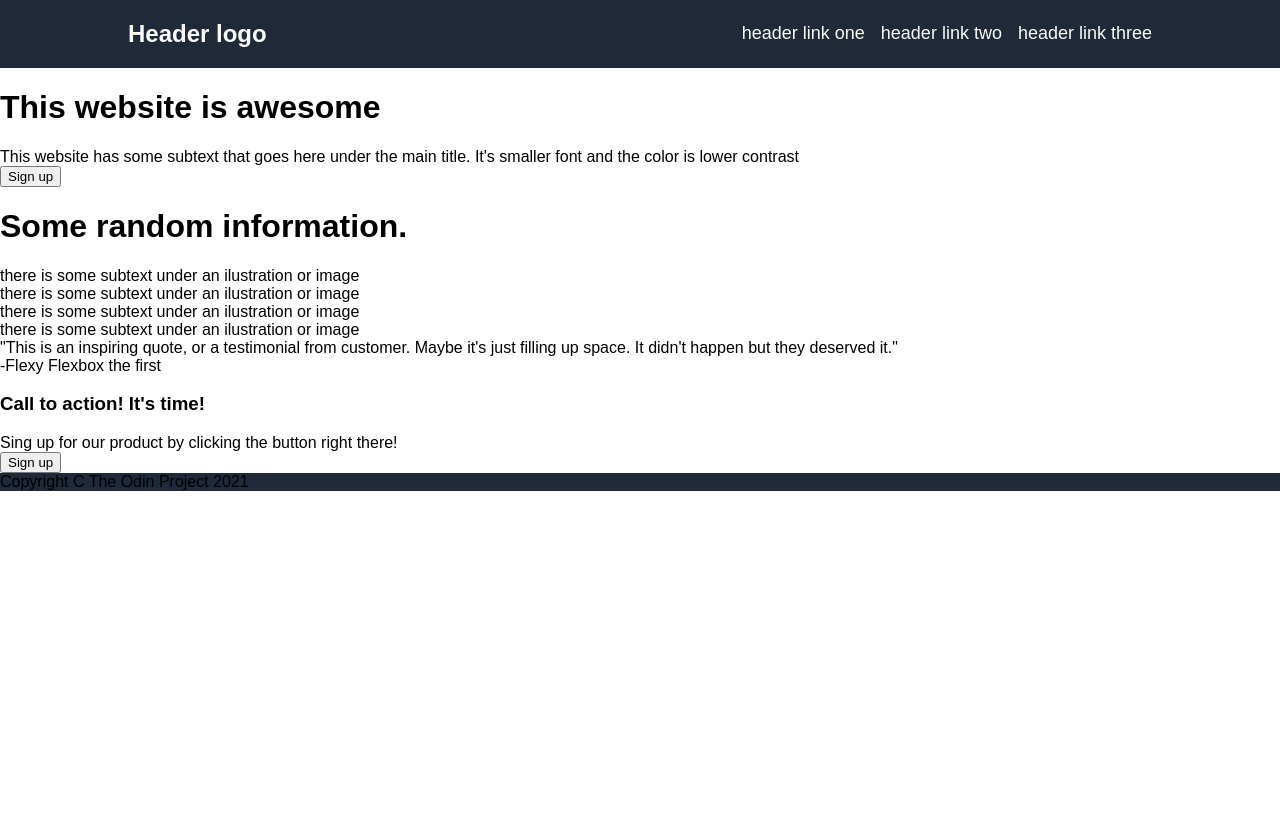
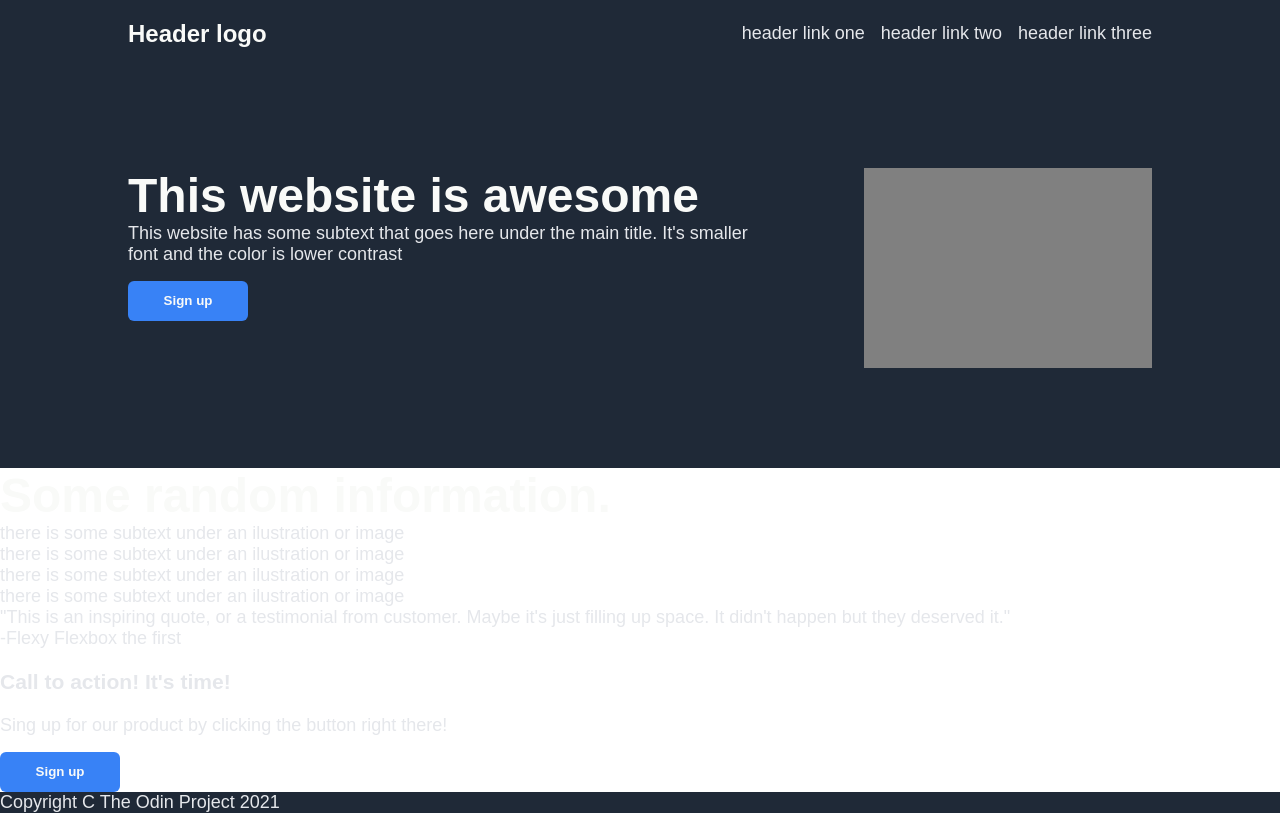
Before and after one commit to BillGatesReckoning/flexbox, a plain HTML site: page index.html in a window 1280 px wide. Drawn offline with Linux system fonts and the light colour scheme.

Commit message:
Style the top part of the page

```diff
--- a/index.html
+++ b/index.html
@@ -20,6 +20,7 @@
                 <div>This website has some subtext that goes here under the main title. It's smaller font and the color is lower contrast</div>
                 <button>Sign up</button>
             </div>
+            <div class="placeholder"></div>
         </div>
         <div class="middle">
             <h1>Some random information.</h1>
--- a/style.css
+++ b/style.css
@@ -5,8 +5,10 @@ body {
     flex-direction: column;
     align-items: stretch;
     font-family: sans-serif;
+    font-size: 18px;
+    color: #E5E7EB;
 }
-header, footer {
+header, footer, .top {
     background-color: #1F2937;
 }
 
@@ -24,9 +26,37 @@ h2 {
 }
 
 ul {
-    font-size: 18px;
-    color: #F9FAF8;
     list-style: none;
     display: flex;
     gap: 16px;
 }
+
+.top {
+    padding: 100px 10%;
+    display: flex;
+    justify-content: space-between;
+    gap: 10%;
+}
+
+h1 {
+    font-size: 48px;
+    font-weight: 900;
+    color: #F9FAF8;
+    margin: 0;
+}
+.placeholder {
+    background-color: gray;
+    width: 40%;
+    height: 200px;
+}
+
+button {
+    margin-top: 16px;
+    background-color: #3882F6;
+    color: #F9FAF8;
+    font-weight: 700;
+    width: 120px;
+    height: 40px;
+    border-radius: 6px;
+    border-width: 0px;
+}
```
